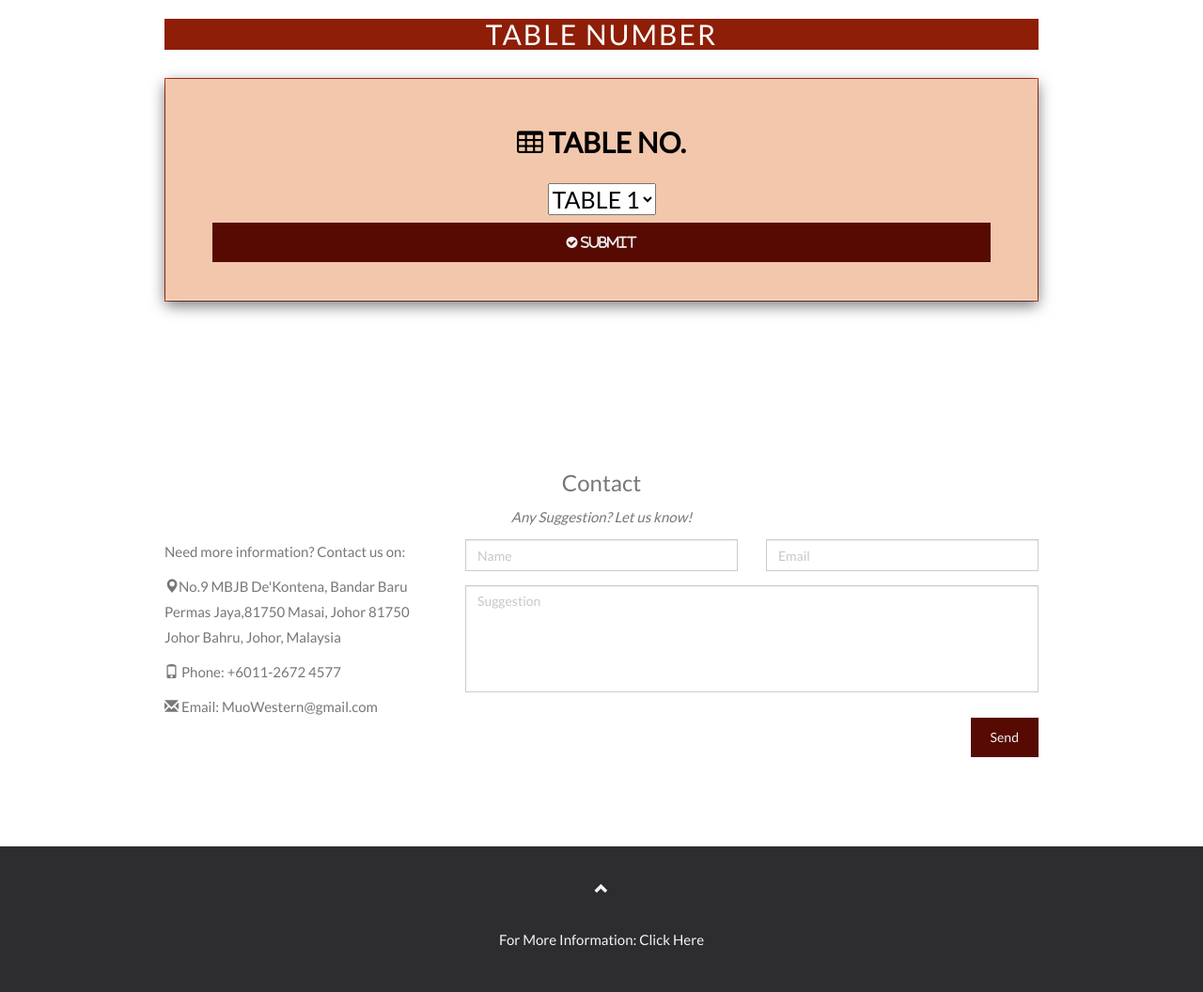
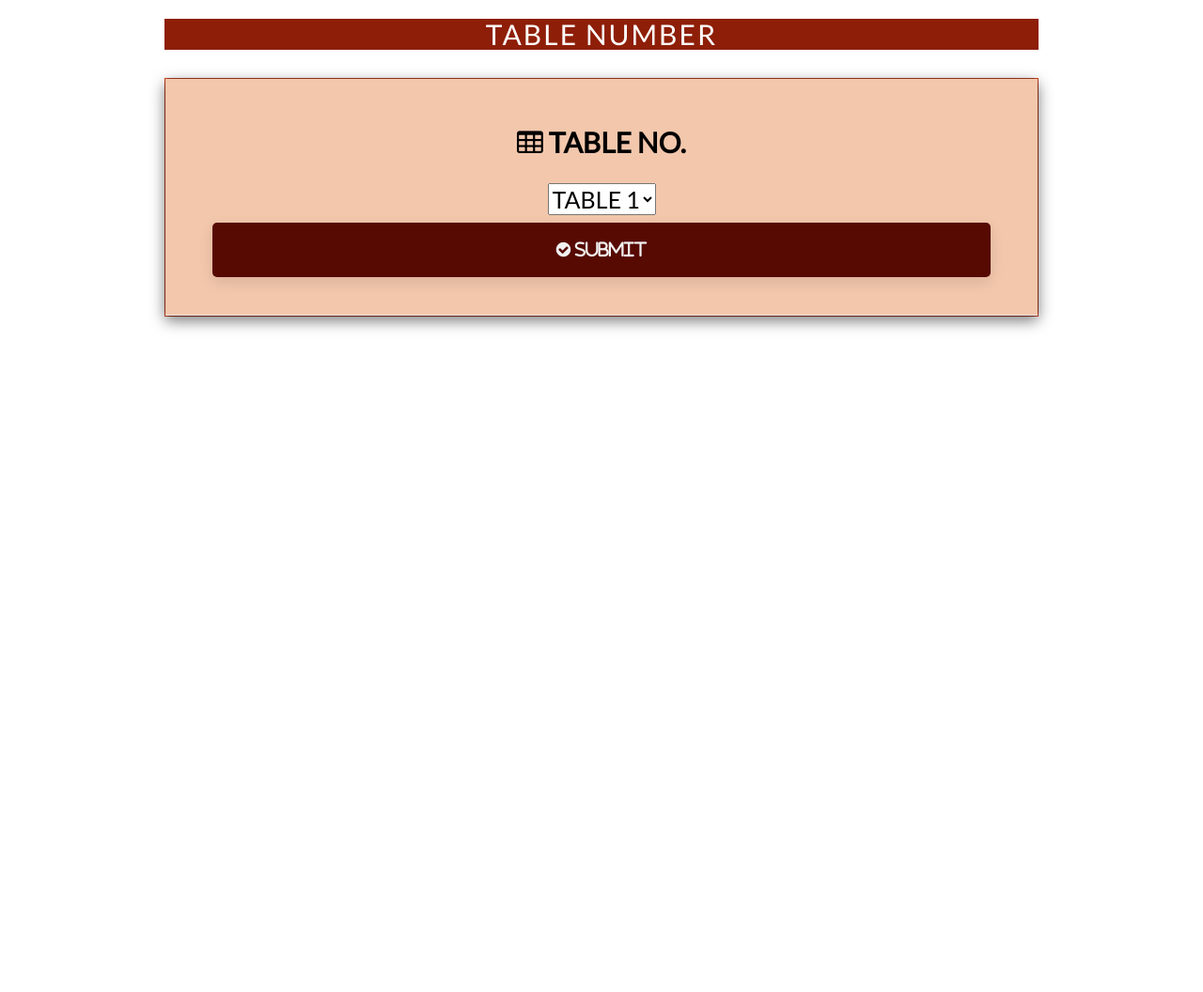
Before and after one commit to n-ayra/webdev_project, a PHP site: page /tableCust.php in a window 1280 px wide. Shown: the part 70-1126 px from the top of the page at 94% size. After the commit the page ends 422 px from the top, so only its background shows below. Run offline with PHP 8.4, Linux system fonts and the light colour scheme; some libraries are stand-ins or nearby versions.

Commit message:
enhance style

```diff
--- a/tableCust.php
+++ b/tableCust.php
@@ -93,17 +93,26 @@ if(isset($_POST['send'])){
     color: #555;
   }
   .btn {
-    padding: 10px 20px;
+    padding: 15px 25px;
     background-color: #560A02;
     color: #f1f1f1;
-    border-radius: 0;
-    transition: .2s;
-  }
-  .btn:hover, .btn:focus {
+    border-radius: 5px;
+    font-size: 18px;
+    box-shadow: 0 5px 15px rgba(0, 0, 0, 0.1);
+    transition: background-color 0.3s, transform 0.3s;
+}
+
+.btn:hover, .btn:focus {
     border: 1px solid #333;
-    background-color: #fff;
-    color: #000;
-  }
+    background-color: #B62511;
+    color: white;
+    transform: translateY(-3px);
+}
+
+.btn:active {
+    transform: translateY(2px);
+}
+
   .modal-header, h4, .close {
     background-color: #8e1e07;
     color: #fff !important;
@@ -238,49 +247,6 @@ if(isset($_POST['send'])){
     </div>
 </div>
 
-<!-- Container (Contact Section) -->
-<form action="addComment.php" method="post">
-<div id="contact" class="container">
-  <h3 class="text-center">Contact</h3>
-  <p class="text-center"><em>Any Suggestion?  Let us know!</em></p>
-
-  <div class="row">
-    <div class="col-md-4">
-      <p>Need more information? Contact us on:</p>
-      <p><span class="glyphicon glyphicon-map-marker"></span>No.9 MBJB De'Kontena, Bandar Baru Permas Jaya,81750 Masai, Johor 81750 Johor Bahru, Johor, Malaysia</p>
-      <p><span class="glyphicon glyphicon-phone"></span> Phone: +6011-2672 4577</p>
-      <p><span class="glyphicon glyphicon-envelope"></span> Email: MuoWestern@gmail.com</p>
-    </div>
-    <div class="col-md-8">
-      <div class="row">
-        <div class="col-sm-6 form-group">
-          <input class="form-control" id="name" name="name" placeholder="Name" type="text" required>
-        </div>
-        <div class="col-sm-6 form-group">
-          <input class="form-control" id="email" name="email" placeholder="Email" type="email" required>
-        </div>
-      </div>
-      <textarea class="form-control" id="suggestion" name="suggestion" placeholder="Suggestion" rows="5"></textarea>
-      <br>
-      <div class="row">
-        <div class="col-md-12 form-group">
-          <button class="btn pull-right" name="sent" type="submit">Send</button>
-        </div>
-      </div>
-    </div>
-  </div>
-</div>
-</form>
-
-
-<!-- Footer -->
-<footer class="text-center">
-  <a class="up-arrow" href="#muoWestern" data-toggle="tooltip" title="TO TOP">
-    <span class="glyphicon glyphicon-chevron-up"></span>
-  </a><br><br>
-  <p>For More Information: <a href="https://www.facebook.com/Muowestern/photos/?ref=page_internal" data-toggle="tooltip" title="More info about Muo Western XXL">Click Here</a></p>
-</footer>
-
 <script>
 $(document).ready(function(){
   // Initialize Tooltip
```
